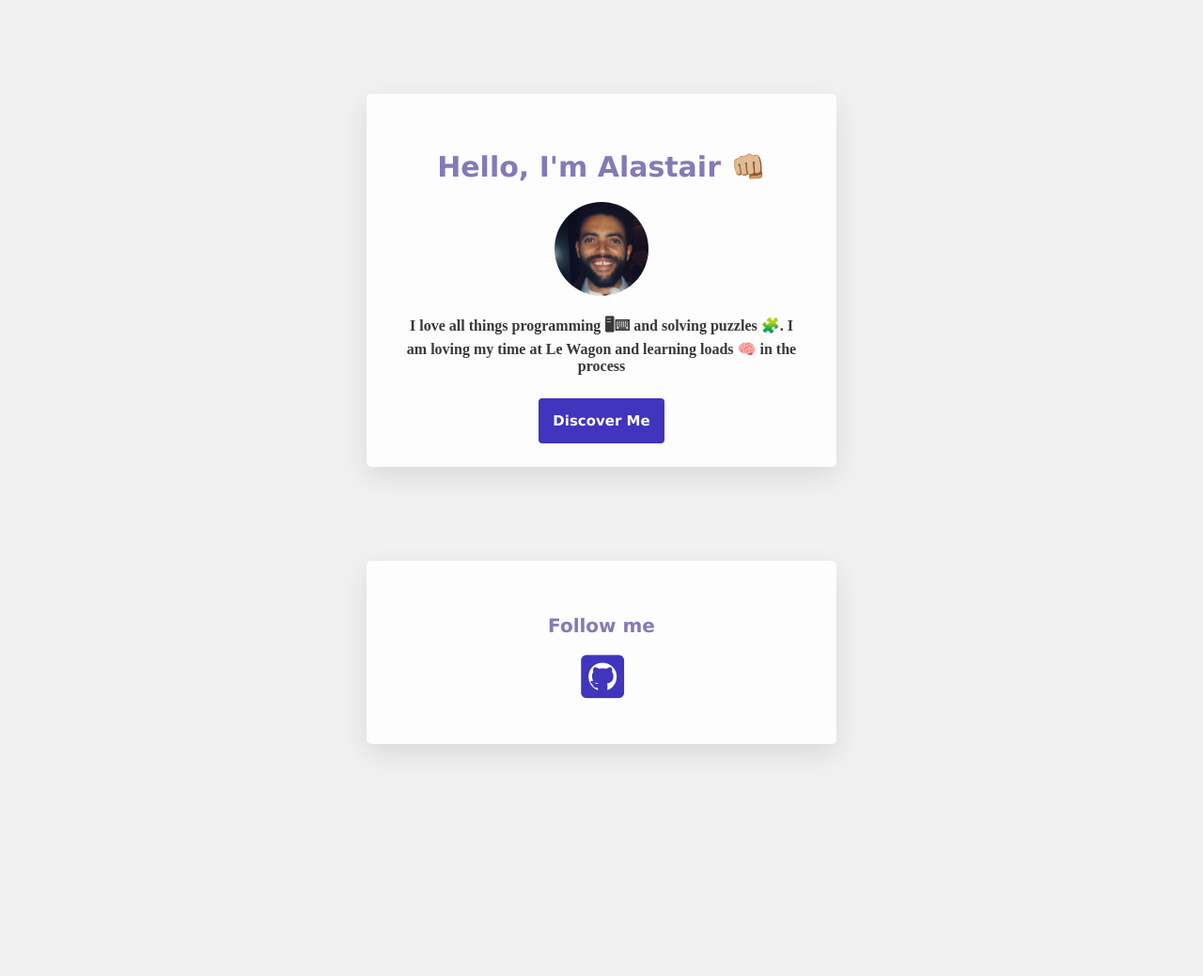
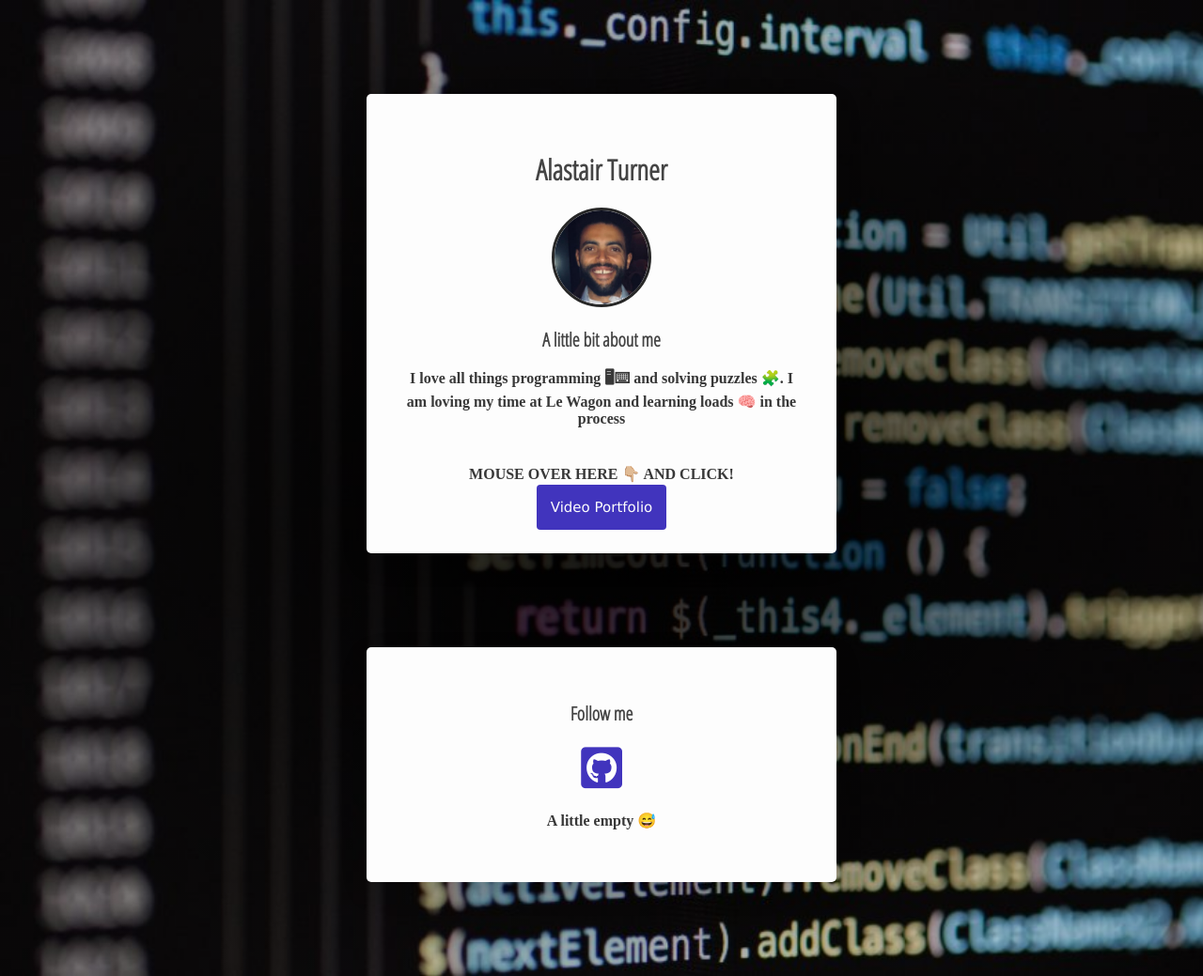
Before and after one commit to Jehuty1989/My-Profile, a plain HTML site: page index.html in a window 1280 px wide. Shown: the whole page at 94% size. Before the commit the page ends 892 px from the top, so only its background shows below. Drawn offline with Linux system fonts and the light colour scheme; a web font is replaced by a local one.

Commit message:
Added some style

```diff
--- a/index.html
+++ b/index.html
@@ -11,23 +11,26 @@
 
   <body>
     <div class="container">
-      <div id="intro" class="card-white">
-        <h1>Hello, I'm Alastair 👊🏼</h1>
+      <div class="card-white">
+        <h1>Alastair Turner</h1>
 
         <img class="profile-pic-round" src="images/profile.jpg" alt="My mugshot" width="250px">
 
+        <h2>A little bit about me</h2>
         <p id="intro">I love all things programming 🖥⌨ and solving puzzles 🧩. I am loving my time at Le Wagon and learning loads 🧠 in the process</p>
 
-        <a href="index.html">Discover Me</a>
+        <p>MOUSE OVER HERE 👇🏼 AND CLICK!</p>
+        <a class="button" href="https://www.youtube.com/user/specta1989" target="_blank">Video Portfolio</a>
       </div>
 
       <div class="card-white">
         <div class="social">
           <h2>Follow me</h2>
           <ul>
-            <li><a href="https://github.com/Jehuty1989"><i class="fab fa-github-square"></i></a></li>
+            <li><a href="https://github.com/Jehuty1989" target="_blank"><i class="fab fa-github-square"></i></a></li>
           </ul>
         </div>
+        <p>A little empty 😅</p>
       </div>
     </div>
   </body>
--- a/style.css
+++ b/style.css
@@ -1,5 +1,6 @@
 @import url("https://fonts.googleapis.com/css2?family=Open+Sans:wght@300;400;700&family=Poppins:wght@300;400;500;700");
 @import url('https://fonts.googleapis.com/css2?family=Source+Serif+Pro:wght@200&display=swap');
+@import url('https://fonts.googleapis.com/css2?family=Open+Sans+Condensed:wght@300&display=swap');
 
 @media (max-width: 960px) {
   /* For a screen < 960px, this CSS will be read */
@@ -23,19 +24,22 @@
 }
 
 body {
+  background-image: radial-gradient(rgba(0,0,0,1) 0%, rgba(0,0,0,0.2) 80%), url("images/code.jpg");
   background-color: #f1f1f1;
+  background-size: cover;
+  font-family: Verdana, Geneva, Tahoma, sans-serif;
 }
 
 h1 {
+  font-family: 'Open Sans Condensed', sans-serif;
   font-size: 30px;
-  font-family: Verdana, Geneva, Tahoma, sans-serif;
-  color: #827BB7;
+  color: #444444;
 }
 
 h2 {
+  font-family: 'Open Sans Condensed', sans-serif;
   font-size: 20px;
-  font-family: Verdana, Geneva, Tahoma, sans-serif;
-  color: #827BB7;
+  color: #444444;
 }
 
 p {
@@ -45,15 +49,17 @@ p {
   font-weight: bold;
 }
 
-a {
+a.button {
   color: #fdfdfd;
-  font-family: Verdana, Geneva, Tahoma, sans-serif;
-  font-size: 16px;
-  font-weight: bold;
   text-decoration: none;
+  font-size: 15px;
+  font-weight: lighter;
+  border-radius: 4px;
+  padding: 15px;
+  background-color: #4134bd;
 }
 
-#intro a:hover {
+a:hover.button {
   color: #fdfdfd;
   background-color: #140c61;
 }
@@ -68,16 +74,10 @@ a {
 }
 
 img.profile-pic-round {
+  border: rgb(39, 39, 39) solid;
   width: 100px;
   justify-items: center;
   border-radius: 50%;
-}
-
-#intro a {
-  font-size: 15px;
-  border-radius: 4px;
-  padding: 15px;
-  background-color: #4134bd;
 }
 
 #intro {
@@ -100,16 +100,16 @@ ul {
   overflow: hidden;
 }
 
+ul > li {
+  display: inline-block;
+}
+
 li {
   margin-left: 10px;
   margin-right: 10px;
   text-align: center;
 }
 
-ul > li {
-  display: inline-block;
-}
-
 .container {
   width: 700px;
   margin: 40px auto;
```
Also changed, not shown: images/code.jpg (added).
